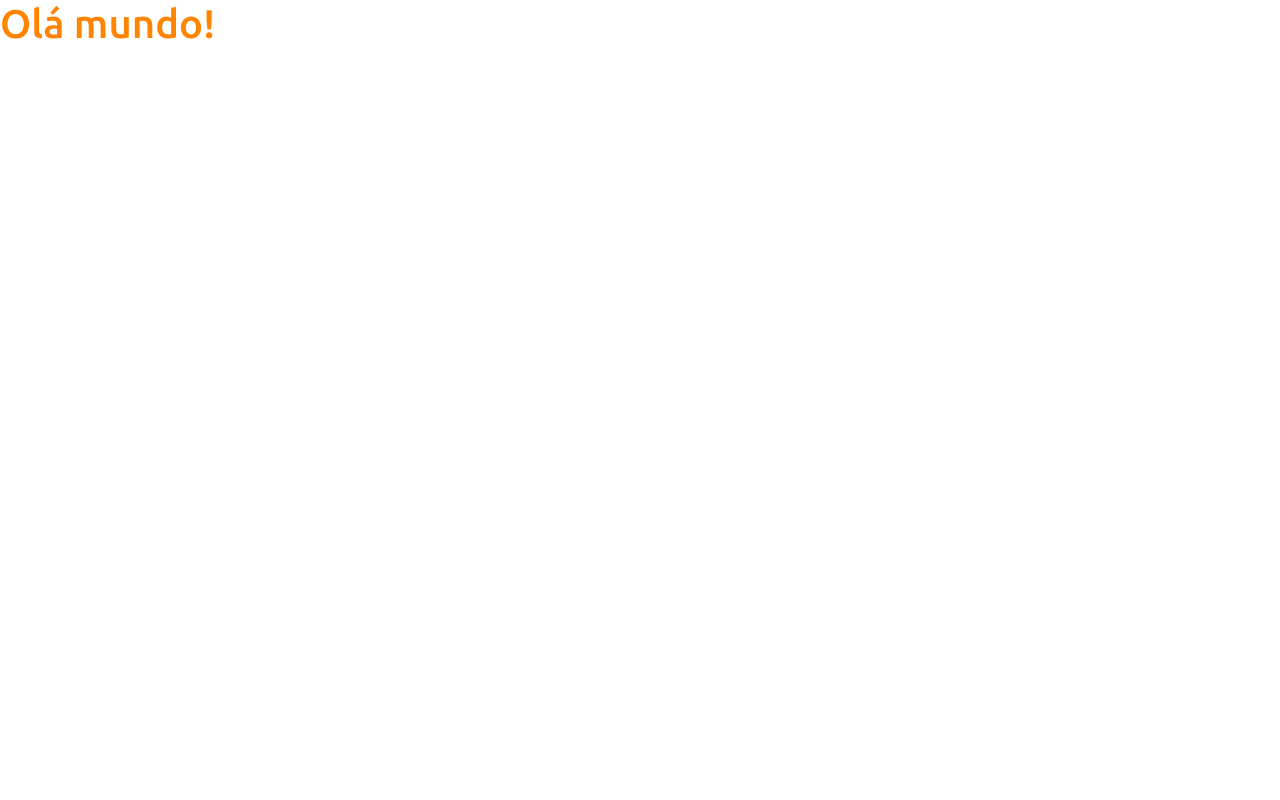
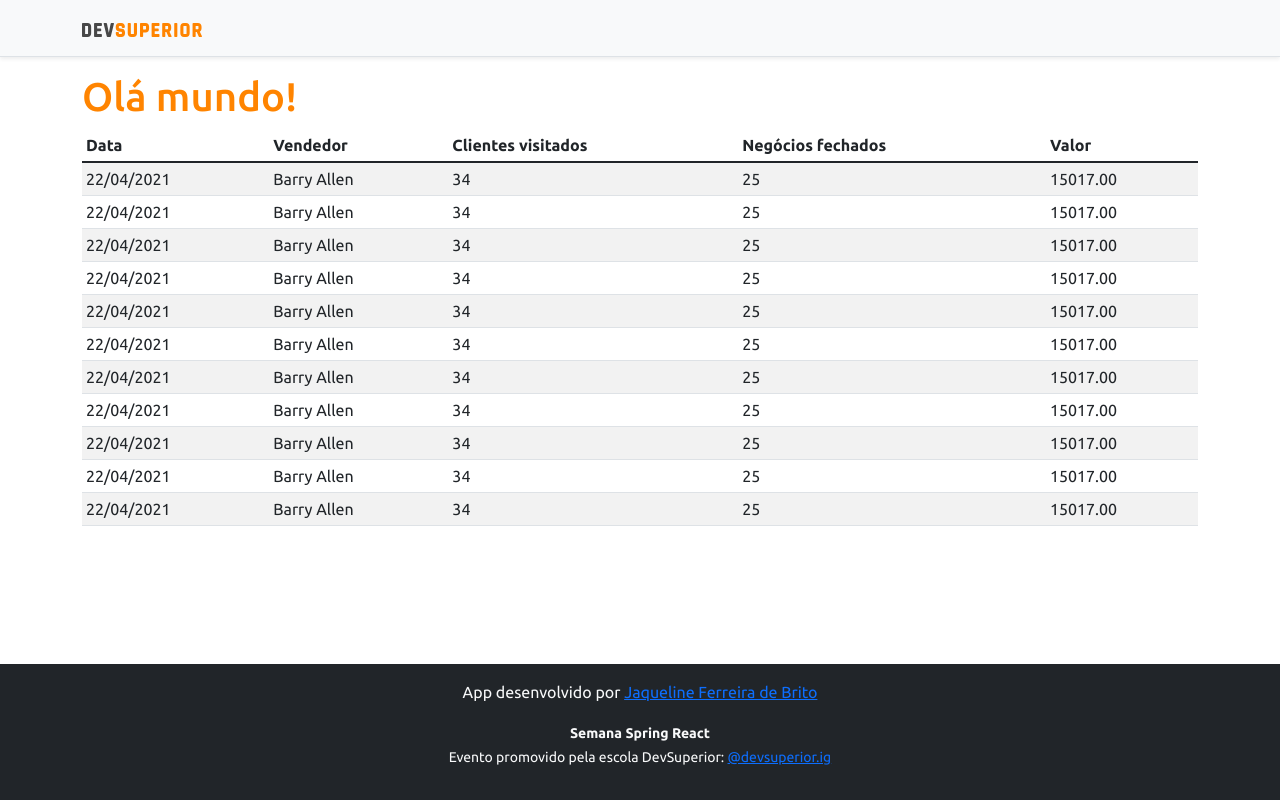
Before and after one commit to jaquedebrito/projeto-sds3, a React (Create React App) app in the folder frontend/: page / in a window 1280 px wide. Built offline with nearby package versions, Linux system fonts and the light colour scheme.

Commit message:
Basic static components

```diff
--- a/frontend/src/App.tsx
+++ b/frontend/src/App.tsx
@@ -1,9 +1,18 @@
+import DataTable from "components/DataTable";
+import Footer from "components/Footer";
+import NavBar from "./components/NavBar";
 
 function App() {
   return (
-    <div>
-      <h1 className="text-primary">Olá mundo!</h1>
-    </div>
+    <>
+      <NavBar />
+      <div className = "container">
+        <h1 className="text-primary">Olá mundo!</h1>
+        <DataTable/>
+      </div>
+      <Footer/>
+
+    </>
   );
 }
 
--- /dev/null
+++ b/frontend/src/components/DataTable/index.tsx
@@ -0,0 +1,90 @@
+const DataTable = () => {
+
+    return (
+        <div className="table-responsive">
+            <table className="table table-striped table-sm">
+                <thead>
+                    <tr>
+                        <th>Data</th>
+                        <th>Vendedor</th>
+                        <th>Clientes visitados</th>
+                        <th>Negócios fechados</th>
+                        <th>Valor</th>
+                    </tr>
+                </thead>
+                <tbody>
+                    <tr>
+                        <td>22/04/2021</td>
+                        <td>Barry Allen</td>
+                        <td>34</td>
+                        <td>25</td>
+                        <td>15017.00</td>
+                    </tr>
+                    <tr>
+                        <td>22/04/2021</td>
+                        <td>Barry Allen</td>
+                        <td>34</td>
+                        <td>25</td>
+                        <td>15017.00</td>
+                    </tr>                    <tr>
+                        <td>22/04/2021</td>
+                        <td>Barry Allen</td>
+                        <td>34</td>
+                        <td>25</td>
+                        <td>15017.00</td>
+                    </tr>                    <tr>
+                        <td>22/04/2021</td>
+                        <td>Barry Allen</td>
+                        <td>34</td>
+                        <td>25</td>
+                        <td>15017.00</td>
+                    </tr>                    <tr>
+                        <td>22/04/2021</td>
+                        <td>Barry Allen</td>
+                        <td>34</td>
+                        <td>25</td>
+                        <td>15017.00</td>
+                    </tr>                    <tr>
+                        <td>22/04/2021</td>
+                        <td>Barry Allen</td>
+                        <td>34</td>
+                        <td>25</td>
+                        <td>15017.00</td>
+                    </tr>                    <tr>
+                        <td>22/04/2021</td>
+                        <td>Barry Allen</td>
+                        <td>34</td>
+                        <td>25</td>
+                        <td>15017.00</td>
+                    </tr>                    <tr>
+                        <td>22/04/2021</td>
+                        <td>Barry Allen</td>
+                        <td>34</td>
+                        <td>25</td>
+                        <td>15017.00</td>
+                    </tr>                    <tr>
+                        <td>22/04/2021</td>
+                        <td>Barry Allen</td>
+                        <td>34</td>
+                        <td>25</td>
+                        <td>15017.00</td>
+                    </tr>                    <tr>
+                        <td>22/04/2021</td>
+                        <td>Barry Allen</td>
+                        <td>34</td>
+                        <td>25</td>
+                        <td>15017.00</td>
+                    </tr>                    <tr>
+                        <td>22/04/2021</td>
+                        <td>Barry Allen</td>
+                        <td>34</td>
+                        <td>25</td>
+                        <td>15017.00</td>
+                    </tr>
+                </tbody>
+            </table>
+        </div>
+    );
+}
+
+export default DataTable;
--- /dev/null
+++ b/frontend/src/components/Footer/index.tsx
@@ -0,0 +1,14 @@
+const Footer = () => {
+
+    return (
+        <footer className="footer mt-auto py-3 bg-dark">
+            <div className="container">
+                <p className="text-light">App desenvolvido por <a href="https://github.com/jaquedebrito" target="_blank" rel="noreferrer">Jaqueline Ferreira de Brito</a></p>
+                <p className="text-light"><small><strong>Semana Spring React</strong><br />
+                    Evento promovido pela escola DevSuperior: <a href="https://instagram.com/devsuperior.ig" target="_blank" rel="noreferrer">@devsuperior.ig</a></small></p>
+            </div>
+        </footer>
+    );
+}
+
+export default Footer;
--- /dev/null
+++ b/frontend/src/components/NavBar/index.tsx
@@ -0,0 +1,17 @@
+
+import ImgDsDark from "assets/img/ds-dark.svg";
+
+const NavBar = () => {
+
+    return (
+        <div className="d-flex flex-column flex-md-row align-items-center p-3 px-md-4 mb-3 bg-light border-bottom shadow-sm">
+            <div className="container">
+                <nav className="my-2 my-md-0 mr-md-3">
+                    <img src={ImgDsDark} alt="DevSuperior" width="120" />
+                </nav>
+            </div>
+        </div>
+    );
+}
+
+export default NavBar;
--- a/frontend/src/index.tsx
+++ b/frontend/src/index.tsx
@@ -2,6 +2,7 @@
 import ReactDOM from 'react-dom';
 import 'bootstrap/dist/css/bootstrap.css';
 import './assets/css/styles.css';
+import '.assets/img/d-dark.svg';
 import App from './App';
 
 ReactDOM.render(
```
Also changed, not shown: frontend/src/assets/img/ds-dark.svg (added).
